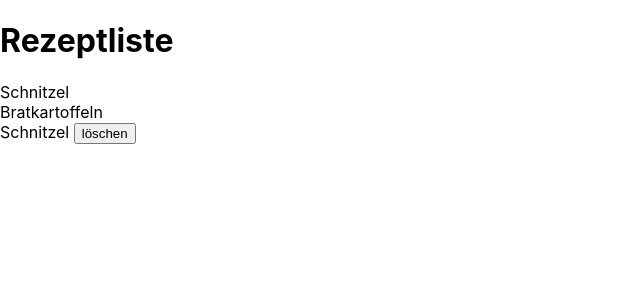
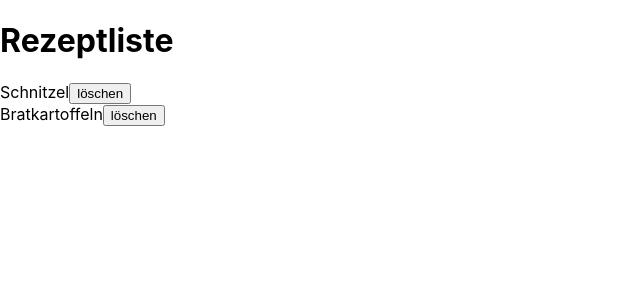
Before and after one commit to PeterBurbach1710/cookbook, a React (Create React App) app: page / in a window 1280 px wide. Shown: the top 300 px of the page, without its empty margins (0-640 px from the left). Built offline with nearby package versions, Linux system fonts and the light colour scheme.

Commit message:
chapter 2

```diff
--- a/src/RecipeList.tsx
+++ b/src/RecipeList.tsx
@@ -2,17 +2,26 @@ import React from 'react';
 import RecipeListItem from './RecipeListItem';
 import initialRecipes from './recipes';
 import { Recipe } from './types/Recipe';
+import { useState } from 'react';
 
 function RecipeList() : React.ReactElement {
-    const headline = 'Rezeptliste';
+    const [headline] = useState<string> ('Rezeptliste');
 
-    const recipes : Recipe[] = initialRecipes;
+    const [recipes, setRecipes] = useState<Recipe[]>(initialRecipes);
+
+    function handleDelete(id: number) {
+        setRecipes((prevRecipes) => {
+            return prevRecipes.filter((recipe) => recipe.id !== id);
+        });
+
+    }
 
     return (
         <div>
             <h1>{headline}</h1>
-            {recipes.map(recipe => <div>{recipe.title}</div>)}
-            <RecipeListItem />
+            {recipes.map(recipe =>
+                <RecipeListItem recipe={recipe} key={recipe.id} onDelete={handleDelete}/>
+            )}
         </div>
     )
     ;
--- a/src/RecipeListItem.tsx
+++ b/src/RecipeListItem.tsx
@@ -1,14 +1,24 @@
 import React from 'react';
+import { Recipe } from './types/Recipe';
 
-function RecipeListItem() : React.ReactElement {
-    const recipe = {
-        title: 'Schnitzel'
-    };
-    return <div>
+type Props = {
+    recipe: Recipe;
+    onDelete: (id: number) => void;
+}
+
+function RecipeListItem({ recipe, onDelete }: Props) : React.ReactElement {
+    return (
         <div>
-            {recipe.title} <button>löschen</button>
+            <div>
+                {recipe.title}
+                <button
+                    onClick={() => {
+                        onDelete(recipe.id);
+                    }}
+                >löschen</button>
+            </div>
         </div>
-    </div>
+    )
 }
 
 export default RecipeListItem;
```
